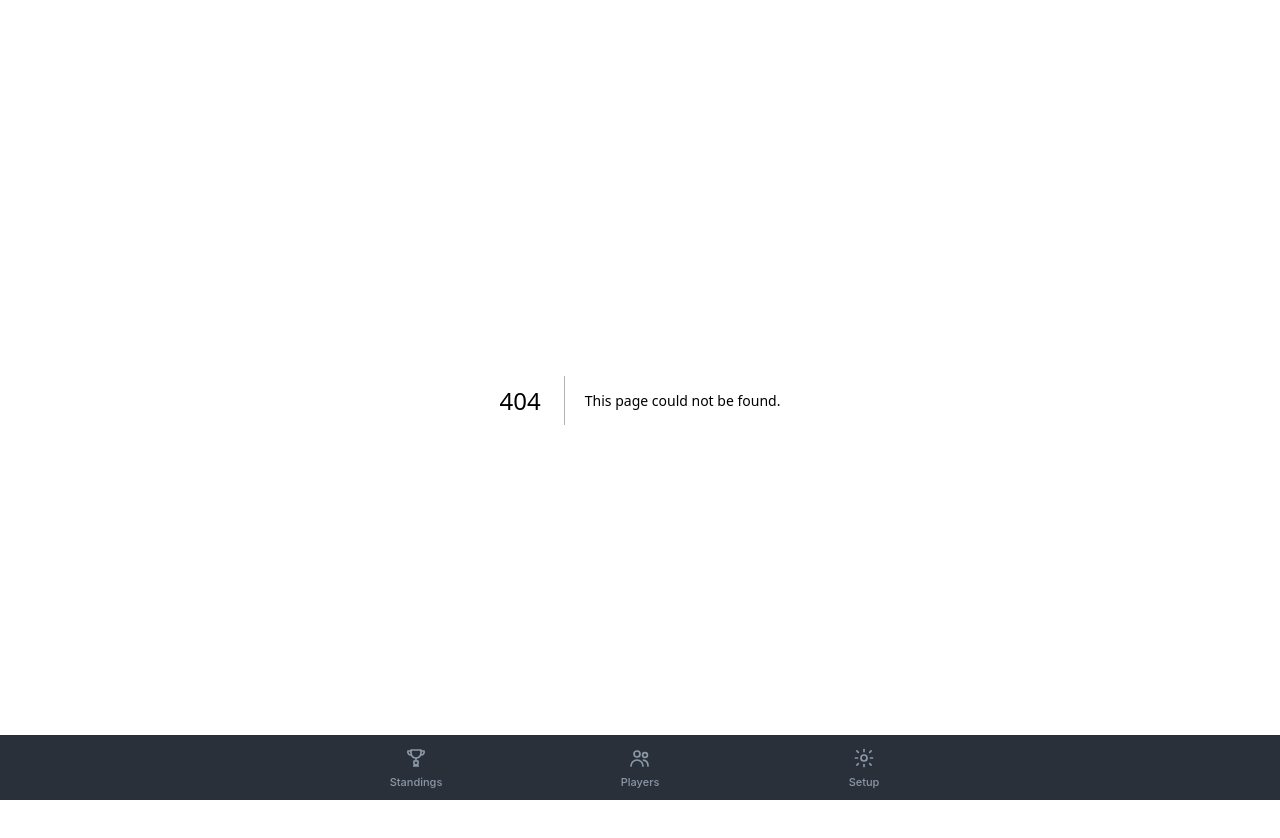
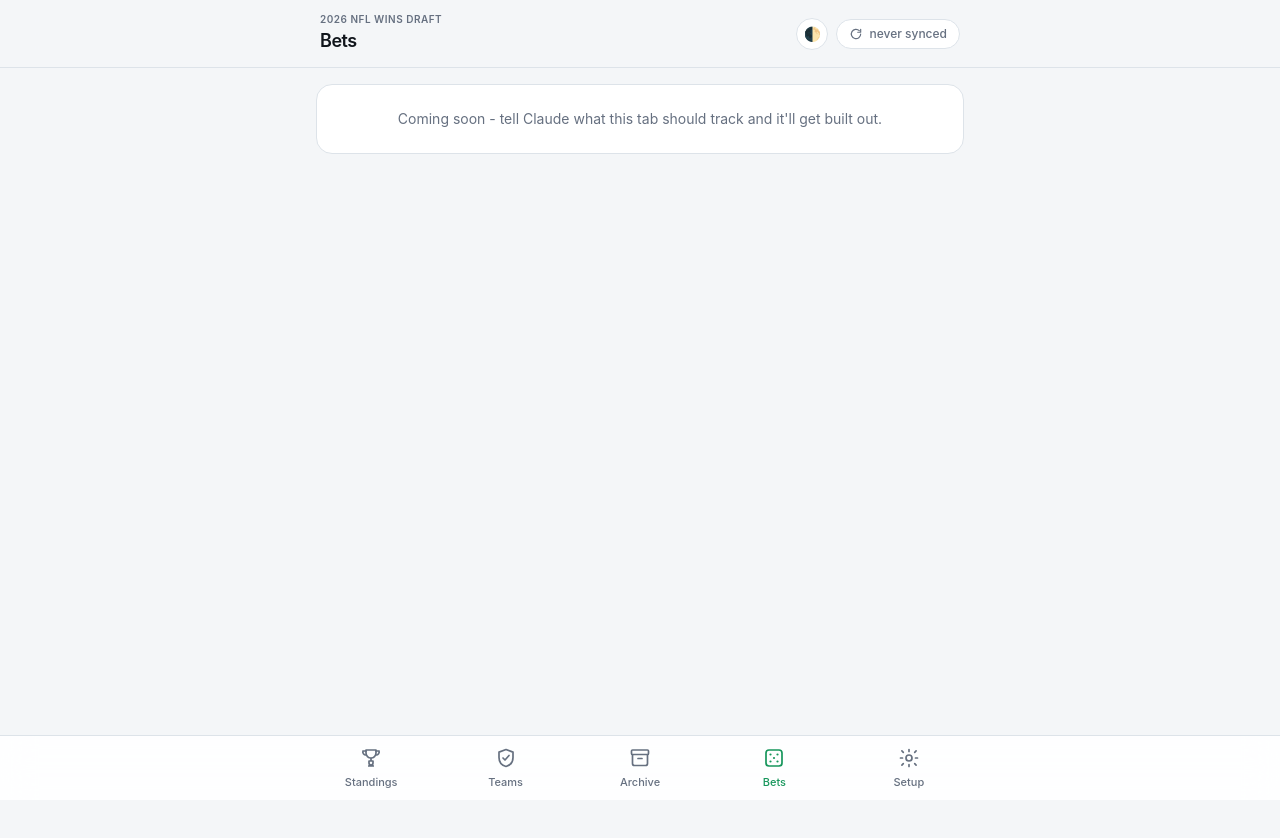
Before and after one commit to ghostcitydev/wins-draft-auction, a Next.js app: page /bets in a window 1280 px wide. Before the commit this address had no page. Shown: the top 838 px of the page. After the commit the page ends 800 px from the top, so only its background shows below. Built offline with nearby package versions, Linux system fonts and the light colour scheme; no server answers; the database is empty.

Commit message:
Reorganize tabs: Standings=player leaderboard, Teams=32-team table; O/U now cumulative per player; add light/dark mode toggle; app title 2026 NFL Wins Draft; add Archive tab (drop PDFs in public/archive/) and Bets tab placeholder

```diff
--- /dev/null
+++ b/src/app/api/archive/route.ts
@@ -0,0 +1,33 @@
+import { NextResponse } from "next/server";
+import fs from "node:fs/promises";
+import path from "node:path";
+
+export const dynamic = "force-dynamic";
+
+export async function GET() {
+  try {
+    const dir = path.join(process.cwd(), "public", "archive");
+    const entries = await fs.readdir(dir, { withFileTypes: true });
+
+    const files = await Promise.all(
+      entries
+        .filter((e) => e.isFile() && e.name.toLowerCase().endsWith(".pdf"))
+        .map(async (e) => {
+          const stat = await fs.stat(path.join(dir, e.name));
+          return {
+            name: e.name,
+            title: e.name.replace(/\.pdf$/i, "").replace(/[_-]+/g, " "),
+            url: `/archive/${encodeURIComponent(e.name)}`,
+            sizeBytes: stat.size,
+            modifiedAt: stat.mtime.toISOString(),
+          };
+        })
+    );
+
+    files.sort((a, b) => b.modifiedAt.localeCompare(a.modifiedAt));
+    return NextResponse.json({ files });
+  } catch (err) {
+    console.error("[api/archive] failed:", err);
+    return NextResponse.json({ files: [], error: "Could not read archive folder" });
+  }
+}
--- /dev/null
+++ b/src/app/archive/page.tsx
@@ -0,0 +1,81 @@
+"use client";
+
+import { useEffect, useState } from "react";
+import TopBar from "@/components/TopBar";
+
+interface ArchiveFile {
+  name: string;
+  title: string;
+  url: string;
+  sizeBytes: number;
+  modifiedAt: string;
+}
+
+function fmtSize(bytes: number): string {
+  if (bytes < 1024 * 1024) return `${Math.round(bytes / 1024)} KB`;
+  return `${(bytes / (1024 * 1024)).toFixed(1)} MB`;
+}
+
+export default function ArchivePage() {
+  const [files, setFiles] = useState<ArchiveFile[] | null>(null);
+  const [error, setError] = useState<string | null>(null);
+
+  useEffect(() => {
+    fetch("/api/archive", { cache: "no-store" })
+      .then((res) => res.json())
+      .then((data) => {
+        setFiles(data.files ?? []);
+        if (data.error) setError(data.error);
+      })
+      .catch(() => setError("Failed to load archive"));
+  }, []);
+
+  return (
+    <>
+      <TopBar title="Archive" />
+      <main className="mx-auto max-w-2xl px-3 pt-4 pb-6">
+        <p className="mb-3 px-1 text-sm text-muted">
+          Past seasons&apos; recap PDFs and reference material.
+        </p>
+
+        {files === null && !error && (
+          <div className="space-y-2">
+            {Array.from({ length: 3 }).map((_, i) => (
+              <div key={i} className="h-16 animate-pulse rounded-2xl bg-surface" />
+            ))}
+          </div>
+        )}
+
+        {error && (
+          <div className="rounded-2xl border border-border bg-surface p-4 text-sm text-muted">{error}</div>
+        )}
+
+        {files?.length === 0 && (
+          <div className="rounded-2xl border border-border bg-surface p-4 text-sm text-muted">
+            Nothing here yet. Drop a PDF into <code>public/archive/</code> and push - it&apos;ll show up here automatically.
+          </div>
+        )}
+
+        <div className="space-y-2">
+          {files?.map((f) => (
+            <a
+              key={f.name}
+              href={f.url}
+              target="_blank"
+              rel="noreferrer"
+              className="flex items-center justify-between rounded-2xl border border-border bg-surface p-4 active:bg-surface-2"
+            >
+              <div className="min-w-0">
+                <div className="truncate text-sm font-semibold capitalize">{f.title}</div>
+                <div className="text-[11px] text-muted">
+                  {new Date(f.modifiedAt).toLocaleDateString()} · {fmtSize(f.sizeBytes)}
+                </div>
+              </div>
+              <span className="text-muted">→</span>
+            </a>
+          ))}
+        </div>
+      </main>
+    </>
+  );
+}
--- /dev/null
+++ b/src/app/bets/page.tsx
@@ -0,0 +1,18 @@
+"use client";
+
+import TopBar from "@/components/TopBar";
+
+export default function BetsPage() {
+  return (
+    <>
+      <TopBar title="Bets" />
+      <main className="mx-auto max-w-2xl px-3 pt-4">
+        <div className="rounded-2xl border border-border bg-surface p-6 text-center">
+          <p className="text-sm text-muted">
+            Coming soon - tell Claude what this tab should track and it&apos;ll get built out.
+          </p>
+        </div>
+      </main>
+    </>
+  );
+}
--- a/src/app/globals.css
+++ b/src/app/globals.css
@@ -1,6 +1,50 @@
 @import "tailwindcss";
 
 :root {
+  /* Light theme (default) */
+  --background: #f4f6f8;
+  --surface: #ffffff;
+  --surface-2: #eef1f4;
+  --border: #dde3e9;
+  --foreground: #10151b;
+  --muted: #667080;
+  --accent: #17965c;
+  --accent-2: #2f6fe0;
+  --danger: #d63656;
+  --warning: #b8790a;
+  --radius: 1rem;
+}
+
+@media (prefers-color-scheme: dark) {
+  :root {
+    --background: #0a0e14;
+    --surface: #131a24;
+    --surface-2: #1a2330;
+    --border: #232e3d;
+    --foreground: #f4f6f8;
+    --muted: #8b98a8;
+    --accent: #3dd68c;
+    --accent-2: #4f8cff;
+    --danger: #ff5470;
+    --warning: #ffb648;
+  }
+}
+
+/* Manual overrides (from the theme toggle), take priority over system preference */
+:root[data-theme="light"] {
+  --background: #f4f6f8;
+  --surface: #ffffff;
+  --surface-2: #eef1f4;
+  --border: #dde3e9;
+  --foreground: #10151b;
+  --muted: #667080;
+  --accent: #17965c;
+  --accent-2: #2f6fe0;
+  --danger: #d63656;
+  --warning: #b8790a;
+}
+
+:root[data-theme="dark"] {
   --background: #0a0e14;
   --surface: #131a24;
   --surface-2: #1a2330;
@@ -11,7 +55,6 @@
   --accent-2: #4f8cff;
   --danger: #ff5470;
   --warning: #ffb648;
-  --radius: 1rem;
 }
 
 @theme inline {
@@ -43,6 +86,7 @@ body {
 
 body {
   min-height: 100dvh;
+  transition: background-color 0.15s ease, color 0.15s ease;
 }
 
 ::-webkit-scrollbar {
--- a/src/app/layout.tsx
+++ b/src/app/layout.tsx
@@ -3,8 +3,8 @@ import "./globals.css";
 import BottomNav from "@/components/BottomNav";
 
 export const metadata: Metadata = {
-  title: "Wins Draft Auction",
-  description: "Live standings for the NFL wins draft auction pool",
+  title: "2026 NFL Wins Draft",
+  description: "Live standings for the 2026 NFL wins draft auction pool",
   appleWebApp: {
     capable: true,
     statusBarStyle: "black-translucent",
@@ -13,16 +13,36 @@ export const metadata: Metadata = {
 };
 
 export const viewport: Viewport = {
-  themeColor: "#0a0e14",
+  themeColor: [
+    { media: "(prefers-color-scheme: light)", color: "#f4f6f8" },
+    { media: "(prefers-color-scheme: dark)", color: "#0a0e14" },
+  ],
   width: "device-width",
   initialScale: 1,
   maximumScale: 1,
   viewportFit: "cover",
 };
 
+// Runs before paint to apply a manually-chosen theme (light/dark) from
+// localStorage, avoiding a flash of the wrong theme. If nothing's been
+// chosen, the CSS `prefers-color-scheme` media query handles it instead.
+const themeInitScript = `
+(function() {
+  try {
+    var stored = window.localStorage.getItem("wins-draft-theme");
+    if (stored === "light" || stored === "dark") {
+      document.documentElement.dataset.theme = stored;
+    }
+  } catch (e) {}
+})();
+`;
+
 export default function RootLayout({ children }: LayoutProps<"/">) {
   return (
     <html lang="en" className="h-full antialiased">
+      <head>
+        <script dangerouslySetInnerHTML={{ __html: themeInitScript }} />
+      </head>
       <body className="min-h-full flex flex-col bg-background text-foreground">
         <div className="flex-1 pb-24">{children}</div>
         <BottomNav />
--- a/src/app/page.tsx
+++ b/src/app/page.tsx
@@ -4,12 +4,12 @@ import TopBar from "@/components/TopBar";
 import StandingsTable from "@/components/StandingsTable";
 import { useTeams } from "@/lib/useTeams";
 
-export default function StandingsPage() {
+export default function TeamsPage() {
   const { teams, loading, error } = useTeams();
 
   return (
     <>
-      <TopBar title="Standings" />
+      <TopBar title="Teams" />
       <main className="mx-auto max-w-2xl px-3 pt-4">
         {loading && (
           <div className="space-y-2">
--- a/src/app/players/page.tsx
+++ b/src/app/teams/page.tsx
@@ -7,13 +7,13 @@ import { useTeams } from "@/lib/useTeams";
 import { groupByPlayer } from "@/lib/team-types";
 import { fmtSignedMoney } from "@/lib/format";
 
-export default function PlayersPage() {
+export default function StandingsPage() {
   const { teams, loading, error } = useTeams();
   const groups = teams ? groupByPlayer(teams) : [];
 
   return (
     <>
-      <TopBar title="Players" />
+      <TopBar title="Standings" />
       <main className="mx-auto max-w-2xl px-3 pt-4">
         {loading && (
           <div className="space-y-2">
--- a/src/components/BottomNav.tsx
+++ b/src/components/BottomNav.tsx
@@ -6,7 +6,9 @@ import clsx from "clsx";
 
 const TABS = [
   { href: "/", label: "Standings", icon: TrophyIcon },
-  { href: "/players", label: "Players", icon: UsersIcon },
+  { href: "/teams", label: "Teams", icon: ShieldIcon },
+  { href: "/archive", label: "Archive", icon: ArchiveIcon },
+  { href: "/bets", label: "Bets", icon: DiceIcon },
   { href: "/admin", label: "Setup", icon: GearIcon },
 ];
 
@@ -68,13 +70,39 @@ function TrophyIcon({ className }: { className?: string }) {
   );
 }
 
-function UsersIcon({ className }: { className?: string }) {
+function ShieldIcon({ className }: { className?: string }) {
   return (
     <svg viewBox="0 0 24 24" fill="none" className={className}>
-      <circle cx="9" cy="8" r="3" stroke="currentColor" strokeWidth="1.7" />
-      <path d="M3 20c0-3.3 2.7-6 6-6s6 2.7 6 6" stroke="currentColor" strokeWidth="1.7" strokeLinecap="round" />
-      <circle cx="17" cy="9" r="2.4" stroke="currentColor" strokeWidth="1.7" />
-      <path d="M15.5 14.2c2.6.4 4.5 2.7 4.5 5.8" stroke="currentColor" strokeWidth="1.7" strokeLinecap="round" />
+      <path
+        d="M12 3.5l7 2.6v5.4c0 4.4-2.9 7.9-7 9-4.1-1.1-7-4.6-7-9V6.1l7-2.6Z"
+        stroke="currentColor"
+        strokeWidth="1.7"
+        strokeLinejoin="round"
+      />
+      <path d="M9 12l2 2 4-4.5" stroke="currentColor" strokeWidth="1.7" strokeLinecap="round" strokeLinejoin="round" />
+    </svg>
+  );
+}
+
+function ArchiveIcon({ className }: { className?: string }) {
+  return (
+    <svg viewBox="0 0 24 24" fill="none" className={className}>
+      <rect x="3.5" y="4" width="17" height="4.5" rx="1" stroke="currentColor" strokeWidth="1.7" strokeLinejoin="round" />
+      <path d="M4.5 8.5v9a2 2 0 0 0 2 2h11a2 2 0 0 0 2-2v-9" stroke="currentColor" strokeWidth="1.7" strokeLinejoin="round" />
+      <path d="M10 12.5h4" stroke="currentColor" strokeWidth="1.7" strokeLinecap="round" />
+    </svg>
+  );
+}
+
+function DiceIcon({ className }: { className?: string }) {
+  return (
+    <svg viewBox="0 0 24 24" fill="none" className={className}>
+      <rect x="4" y="4" width="16" height="16" rx="3" stroke="currentColor" strokeWidth="1.7" />
+      <circle cx="8.5" cy="8.5" r="1.1" fill="currentColor" />
+      <circle cx="15.5" cy="8.5" r="1.1" fill="currentColor" />
+      <circle cx="12" cy="12" r="1.1" fill="currentColor" />
+      <circle cx="8.5" cy="15.5" r="1.1" fill="currentColor" />
+      <circle cx="15.5" cy="15.5" r="1.1" fill="currentColor" />
     </svg>
   );
 }
--- a/src/components/PlayerLeaderboard.tsx
+++ b/src/components/PlayerLeaderboard.tsx
@@ -9,7 +9,7 @@ const COLUMNS: { label: string; format: (g: PlayerGroup) => string; positive?: (
   { label: "W", format: (g) => `${g.totalWins}` },
   { label: "L", format: (g) => `${g.totalLosses}` },
   { label: "PCT", format: (g) => fmtPct(g.winPct) },
-  { label: "O/U", format: (g) => fmtNum(g.avgPreseasonOU) },
+  { label: "O/U", format: (g) => fmtNum(g.totalPreseasonOU) },
   { label: "Paid", format: (g) => fmtMoney(g.totalPaid) },
   { label: "Value", format: (g) => fmtSignedMoney(g.totalValue), positive: (g) => g.totalValue > 0 },
   { label: "Diff", format: (g) => fmtSigned(g.avgDiff), positive: (g) => g.avgDiff > 0 },
--- /dev/null
+++ b/src/components/ThemeToggle.tsx
@@ -0,0 +1,44 @@
+"use client";
+
+import { useEffect, useState } from "react";
+
+type Theme = "light" | "dark" | "system";
+
+function applyTheme(theme: Theme) {
+  const root = document.documentElement;
+  if (theme === "system") {
+    delete root.dataset.theme;
+  } else {
+    root.dataset.theme = theme;
+  }
+}
+
+export default function ThemeToggle() {
+  const [theme, setThemeState] = useState<Theme>("system");
+
+  useEffect(() => {
+    const stored = (window.localStorage.getItem("wins-draft-theme") as Theme | null) ?? "system";
+    // eslint-disable-next-line react-hooks/set-state-in-effect -- reading a one-time value from localStorage on mount
+    setThemeState(stored);
+  }, []);
+
+  const cycle = () => {
+    const order: Theme[] = ["system", "light", "dark"];
+    const next = order[(order.indexOf(theme) + 1) % order.length];
+    setThemeState(next);
+    window.localStorage.setItem("wins-draft-theme", next);
+    applyTheme(next);
+  };
+
+  const icon = theme === "light" ? "☀️" : theme === "dark" ? "🌙" : "🌓";
+
+  return (
+    <button
+      onClick={cycle}
+      aria-label={`Theme: ${theme}`}
+      className="flex h-8 w-8 flex-shrink-0 items-center justify-center rounded-full border border-border bg-surface text-sm active:scale-95"
+    >
+      {icon}
+    </button>
+  );
+}
--- a/src/components/TopBar.tsx
+++ b/src/components/TopBar.tsx
@@ -1,6 +1,7 @@
 "use client";
 
 import { useEffect, useState, useCallback } from "react";
+import ThemeToggle from "./ThemeToggle";
 
 function timeAgo(iso: string | null): string {
   if (!iso) return "never synced";
@@ -51,9 +52,13 @@ export default function TopBar({ title }: { title: string }) {
     <header className="sticky top-0 z-30 border-b border-border bg-background/85 backdrop-blur-lg safe-top">
       <div className="mx-auto flex max-w-2xl items-center justify-between px-4 py-3">
         <div>
+          <p className="text-[10px] font-semibold uppercase tracking-wider text-muted">
+            {season ? `${season} NFL Wins Draft` : "NFL Wins Draft"}
+          </p>
           <h1 className="text-lg font-semibold tracking-tight">{title}</h1>
-          <p className="text-xs text-muted">{season ? `${season} season` : " "}</p>
         </div>
+        <div className="flex items-center gap-2">
+          <ThemeToggle />
           <button
             onClick={handleSync}
             disabled={syncing}
@@ -67,6 +72,7 @@ export default function TopBar({ title }: { title: string }) {
             </span>
             {syncing ? "Syncing…" : timeAgo(lastSync)}
           </button>
+        </div>
       </div>
     </header>
   );
--- a/src/lib/team-types.ts
+++ b/src/lib/team-types.ts
@@ -54,7 +54,7 @@ export interface PlayerGroup {
   winPct: number;
   totalPaid: number;
   totalValue: number;
-  avgPreseasonOU: number;
+  totalPreseasonOU: number;
   avgDiff: number;
   totalProjected: number;
   totalPythagoreanWins: number;
@@ -88,7 +88,7 @@ export function groupByPlayer(rows: TeamRow[]): PlayerGroup[] {
       winPct: gp > 0 ? (totalWins + 0.5 * totalTies) / gp : 0,
       totalPaid: teams.reduce((s, t) => s + (t.paid ?? 0), 0),
       totalValue: teams.reduce((s, t) => s + (t.value ?? 0), 0),
-      avgPreseasonOU: teams.reduce((s, t) => s + (t.preseasonOU ?? 0), 0) / n,
+      totalPreseasonOU: teams.reduce((s, t) => s + (t.preseasonOU ?? 0), 0),
       avgDiff: teams.reduce((s, t) => s + t.diff, 0) / n,
       totalProjected: teams.reduce((s, t) => s + (t.projected ?? 0), 0),
       totalPythagoreanWins: teams.reduce((s, t) => s + t.pythagoreanWins, 0),
```
Also changed, not shown: 1 other file (tests, documents, lock files or other folders). Lines whose indentation alone changed are shown as unchanged.
